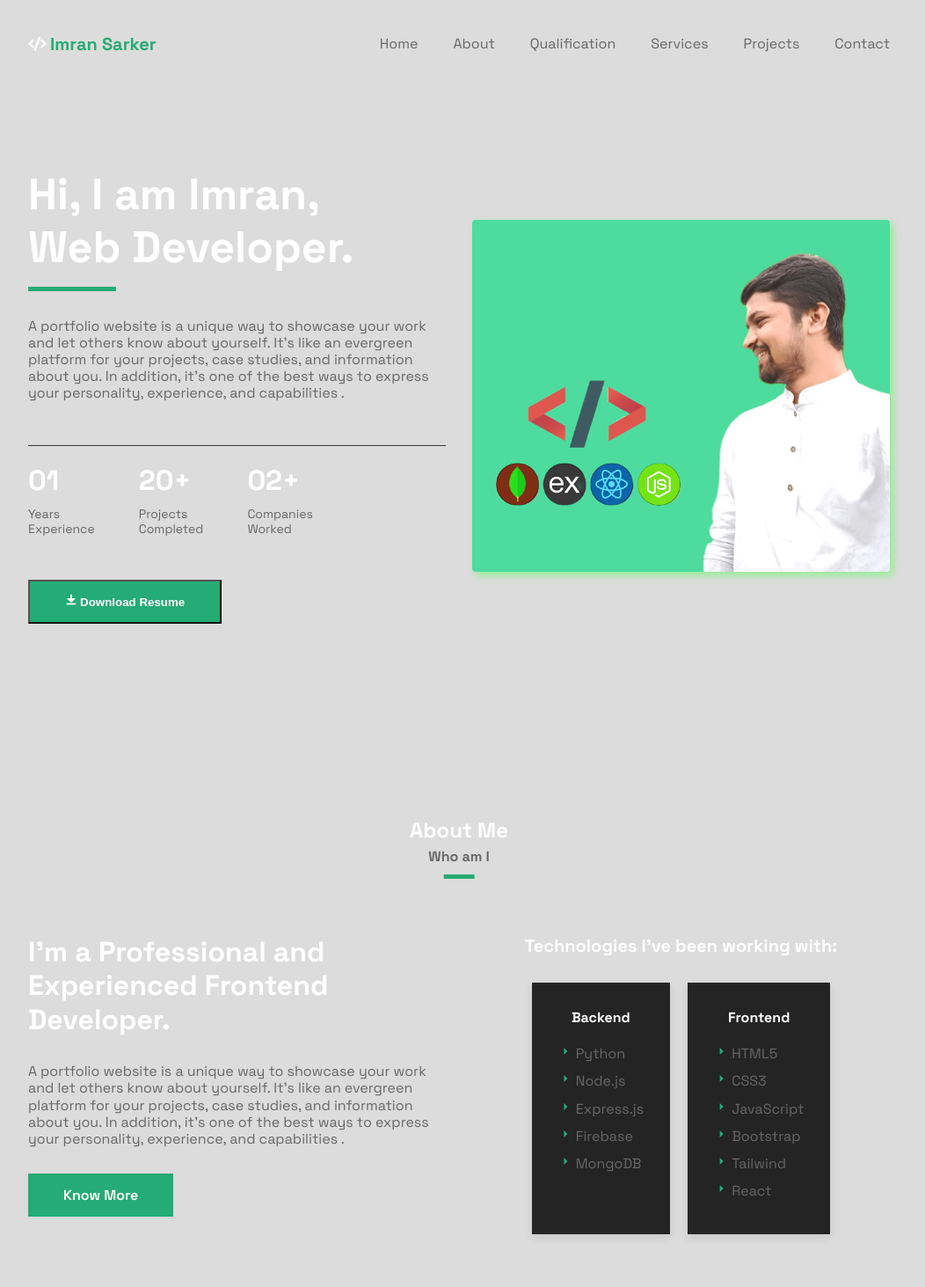
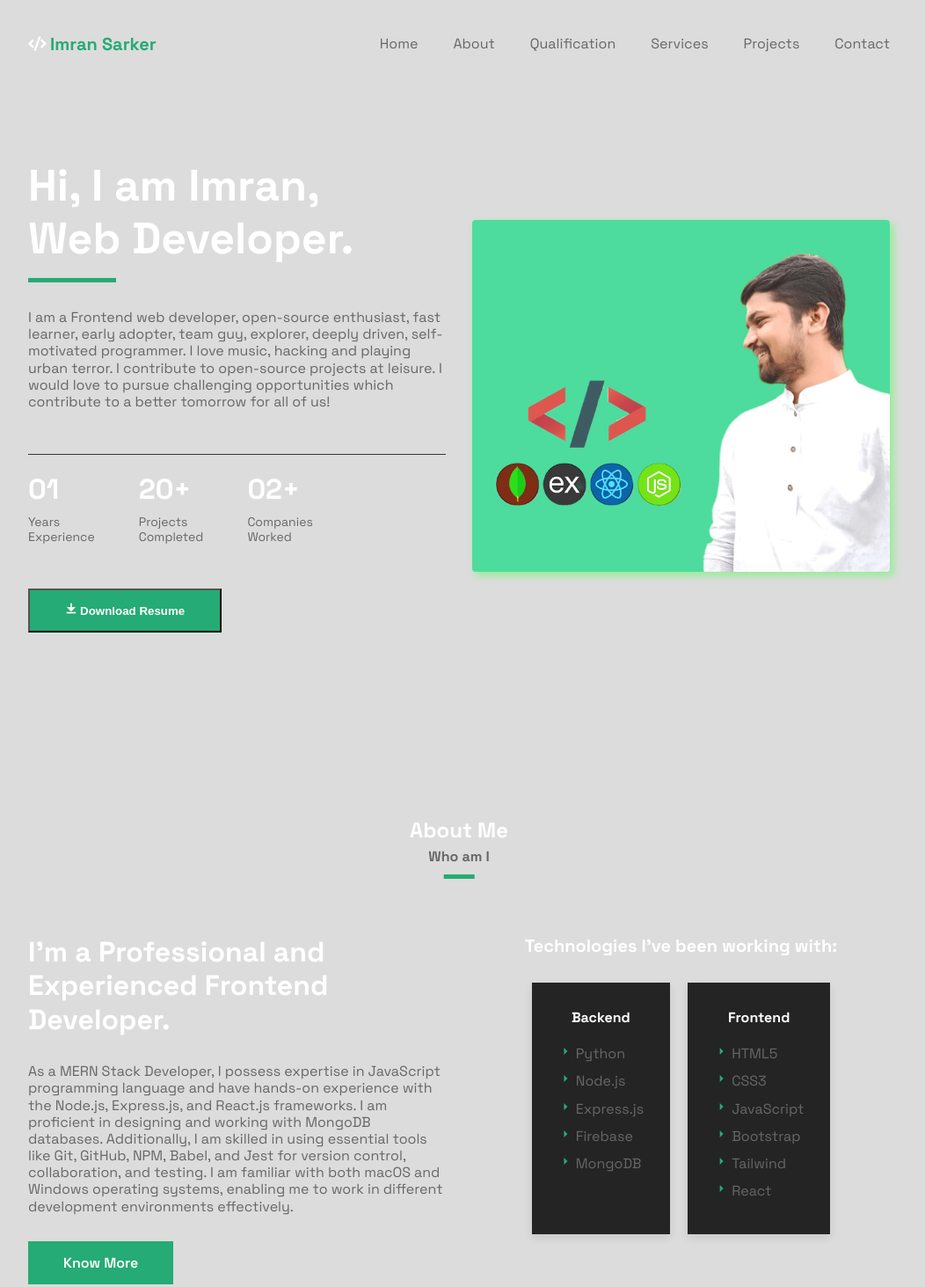
Before and after one commit to ImranSarkerWeb/sample-portfolio, a plain HTML site: page index.html in a window 1280 px wide. Shown: the top 1463 px of the page at 88% size, without its empty margins (118-1170 px from the left). Drawn offline with nearby package versions, Linux system fonts and the light colour scheme.

Commit message:
description updated

```diff
--- a/index.html
+++ b/index.html
@@ -70,10 +70,11 @@
                 <div class="d-grid hero__wrapper">
                     <div class="hero__content">
                         <h1 class="hero__title">Hi, I am Imran,<br>Web Developer.</h1>
-                        <p class="hero__description">A portfolio website is a unique way to showcase your work and let
-                            others know about yourself. It’s like an evergreen platform for your projects, case studies,
-                            and information about you. In addition, it’s one of the best ways to express your
-                            personality, experience, and capabilities .</p>
+                        <p class="hero__description">I am a Frontend web developer, open-source enthusiast, fast
+                            learner, early adopter, team guy, explorer, deeply driven, self-motivated programmer.
+                            I love music, hacking and playing urban terror. I contribute to open-source projects at
+                            leisure. I would love to pursue challenging opportunities which contribute to a better
+                            tomorrow for all of us!</p>
                         <div class="hero__info">
                             <div class="hero__info-wrapper">
                                 <p class="hero__info-number">01</p>
@@ -108,10 +109,15 @@
                 <div class="d-grid about__wrapper">
                     <div class="about__content">
                         <h3 class="about__title">I'm a Professional and Experienced Frontend Developer.</h3>
-                        <p class="about__description">A portfolio website is a unique way to showcase your work and let
-                            others know about yourself. It’s like an evergreen platform for your projects, case studies,
-                            and information about you. In addition, it’s one of the best ways to express your
-                            personality, experience, and capabilities .</p>
+                        <p class="about__description">As a MERN Stack Developer, I possess expertise in JavaScript
+                            programming language and have hands-on
+                            experience with the Node.js, Express.js, and React.js frameworks. I am proficient in
+                            designing and working with
+                            MongoDB databases. Additionally, I am skilled in using essential tools like Git, GitHub,
+                            NPM, Babel, and Jest for
+                            version control, collaboration, and testing. I am familiar with both macOS and Windows
+                            operating systems, enabling
+                            me to work in different development environments effectively.</p>
                         <a href="#" class="btn btn--primary">Know More</a>
                     </div>
                     <div class="skills">
```
